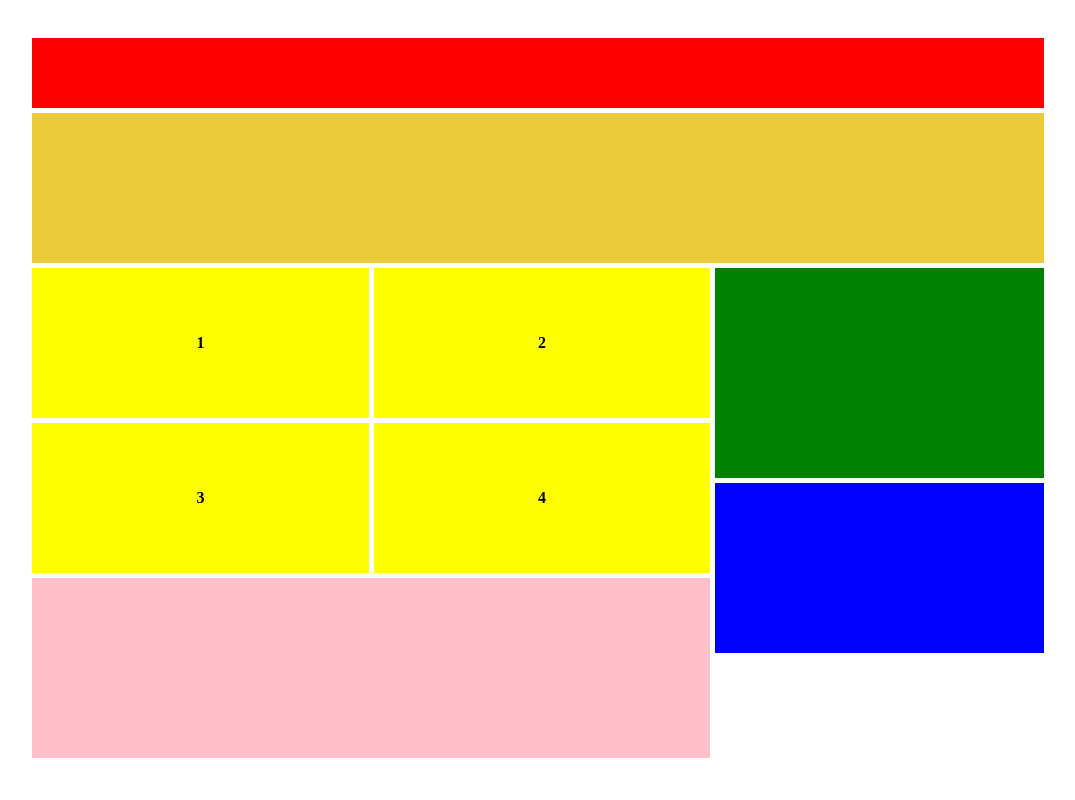
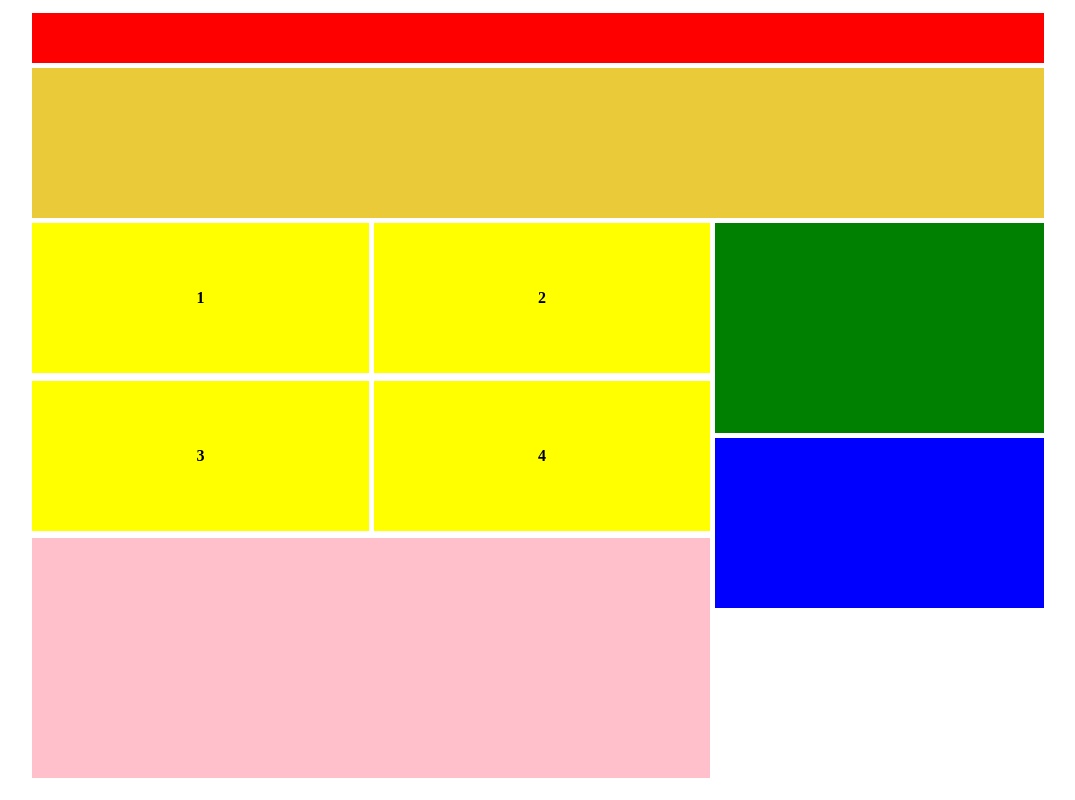
Before and after one commit to HabibGn92/PHP_Symfony, a PHP site: page /accordeon.html in a window 1280 px wide. Shown: the whole page, without its empty margins (102-1177 px from the left). Run offline with PHP 8.4, Linux system fonts and the light colour scheme.

Commit message:
edit act2.2/ex01

```diff
--- a/Module2/act-2.2/ex01/accordeon.css
+++ b/Module2/act-2.2/ex01/accordeon.css
@@ -1,21 +1,20 @@
 .grid-container{
    width: 80%;
    margin: auto;
-   padding-top: 30px;
+   padding-top: 5px;
    display: grid;
-   grid-template-columns: auto;
+   grid-template-columns: auto auto auto;
    row-gap: 5px;
+   column-gap: 5px;
 }
-.grid-container2{
+.item{
+    height: 50px;
+}
+.yellow-pink{
     display: grid;
-    grid-template-columns: auto auto auto;
+    grid-column-start: 1;
+    grid-column-end: 3;
     row-gap: 5px;
-    column-gap: 5px;
-}
-
-.item{
-    /* width:100%; */
-    height: 70px;
 }
 .yellow-item{
     display: flex;
@@ -27,15 +26,19 @@
 }
 .red-container{
     background-color: red;
+    grid-column-start: 1;
+    grid-column-end: 4;
 }
 .orange-container{
     background-color: rgba(230, 188, 3, 0.781);
+    grid-column-start: 1;
+    grid-column-end: 4;
     height: 150px;
 }
 .yellow-container{
     grid-column-start: 1;
     grid-column-end: 3;
-    height: 250px;
+    height: 310px;
     display:grid;
     grid-template-columns: auto auto;
     row-gap: 5px;
@@ -45,14 +48,109 @@
     background-color: green;
     height: 210px;
     margin-bottom: 5px;
+    grid-column-start: 3;
+    grid-column-end: 4;
 }
 .pink-container{
     background-color: pink;
-    height: 180px;
+    height: 240px;
     grid-column-start: 1;
     grid-column-end: 3;
 }
 .blue-container{
     background-color: blue;
     height: 170px;
+    grid-column-start: 3;
+    grid-column-end: 4;
 }
+.green2-container{
+    display: none;
+}
+.yellow2-container{
+    background-color: yellow;
+    display: none;
+}
+
+
+/********************* media Queries **************** */
+@media screen and (max-width: 768px){
+
+    .orange-container{
+        grid-column-start: 1;
+        grid-column-end: 3;
+    }
+
+    .yellow-container{
+        display:block;
+        background-color: yellow;
+        height: 150px;
+    }
+
+    .yellow-item{
+        display: none;
+    }
+
+    .green-container{
+        display: none;
+    }
+
+    .yellow-pink{
+        grid-column-start: 1;
+        grid-column-end:4;
+        row-gap: 5px;
+    }
+
+    .pink-container{
+        height: 300px;
+    }
+
+    .blue-green{
+        grid-column-start: 1;
+        grid-column-end:4;
+    }
+
+    .green2-container{
+        background-color: green;
+        display: grid;
+        grid-column-start: 3;
+        grid-column-end:4;
+        height: 150px;
+    }
+
+}
+
+@media screen and (max-width: 425px){
+
+    .yellow2-container{
+        display: flex;
+        grid-column-start: 1;
+        grid-column-end:4;
+        justify-content: center;
+        align-items: center;
+        height: 150px;
+    }
+
+    .yellow-container{
+        display: none;
+    }
+
+    .green2-container{
+        grid-column-start: 1;
+        grid-column-end:4;
+        height: 150px;
+    }
+    .orange-container{
+        grid-column-start: 1;
+        grid-column-end:4;
+        height: 150px;
+    }
+
+    .pink-container{
+        height: 150px;
+    }
+
+    .blue-container{
+        height: 150px;
+    }
+
+}
--- a/Module2/act-2.2/ex01/accordeon.html
+++ b/Module2/act-2.2/ex01/accordeon.html
@@ -10,19 +10,21 @@
 <body>
     <div class="grid-container">
         <div class="item red-container"></div>
+        <div class="item yellow2-container">1</div>
         <div class="item orange-container"></div>
-        <div class="grid-container2">
+        <div class="item green2-container"></div>
+        <div class="yellow-pink">
             <div class="item yellow-container">
                 <div class="yellow-item">1</div>
                 <div class="yellow-item">2</div>
                 <div class="yellow-item">3</div>
                 <div class="yellow-item">4</div>
-                <div class="item pink-container"></div>
             </div>
-            <div class="green-blue-container">
-                <div class="item green-container"></div>
-                <div class="item blue-container"></div>
-            </div>
+            <div class="item pink-container"></div>
+        </div>
+        <div class="blue-green">
+            <div class="item green-container"></div>
+            <div class="item blue-container"></div>
         </div>
     </div>
 </body>
```
